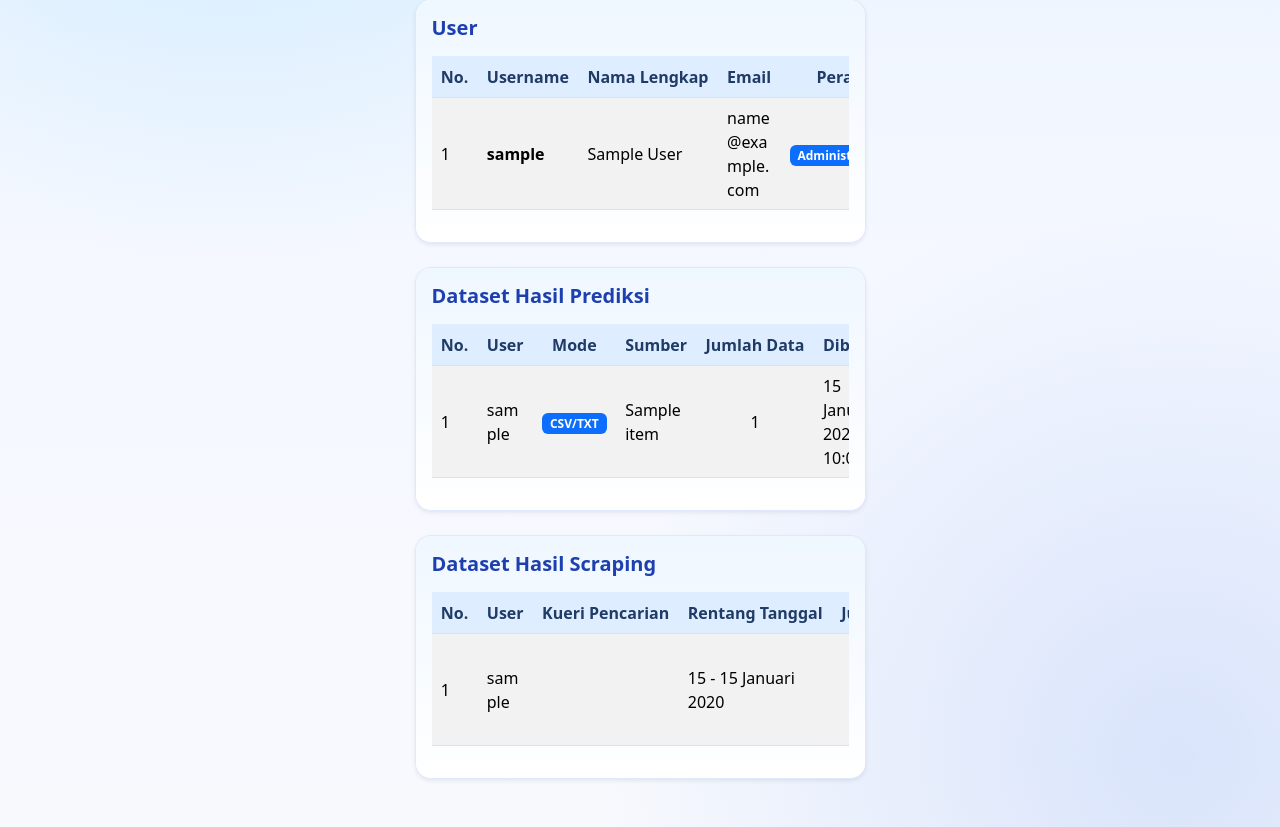
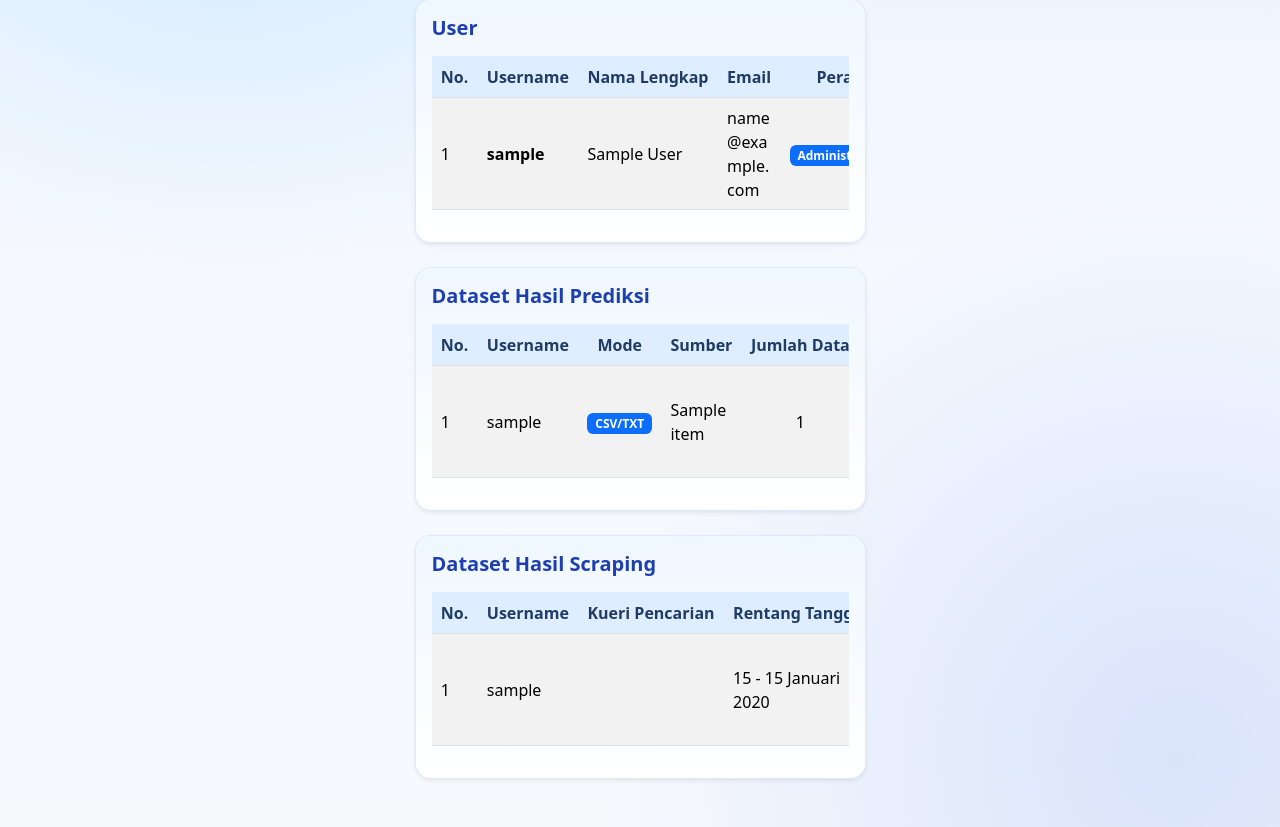
Before and after one commit to HanifAkb/WebSentimen, a Django app: template sentiment_app/templates/sentiment_app/admin_panel.html in a window 1280 px wide. Shown: the part 312-1139 px from the top of the page. Run offline with Django 4.2, Linux system fonts and the light colour scheme; tables that the repository leaves empty hold one stand-in row (values such as "Sample post"); the template is opened without the code that fills it: values that come from a table or form of the project are taken from there, most other values are stand-ins (such as "Sample title", 1, 10 or a date in 2020); data that the repository does not hold is empty.

Commit message:
Rename admin dataset user columns

```diff
--- a/sentiment_app/templates/sentiment_app/admin_panel.html
+++ b/sentiment_app/templates/sentiment_app/admin_panel.html
@@ -128,7 +128,7 @@
                             <thead class="text-center">
                                 <tr>
                                     <th>No.</th>
-                                    <th>User</th>
+                                    <th>Username</th>
                                     <th>Mode</th>
                                     <th>Sumber</th>
                                     <th class="text-center">Jumlah Data</th>
@@ -199,7 +199,7 @@
                             <thead class="text-center">
                                 <tr>
                                     <th>No.</th>
-                                    <th>User</th>
+                                    <th>Username</th>
                                     <th>Kueri Pencarian</th>
                                     <th>Rentang Tanggal</th>
                                     <th class="text-center">Jumlah Tweet</th>
```
Also changed, not shown: sentiment_app/tests/test_auth_history.py (+1 -0 lines).
